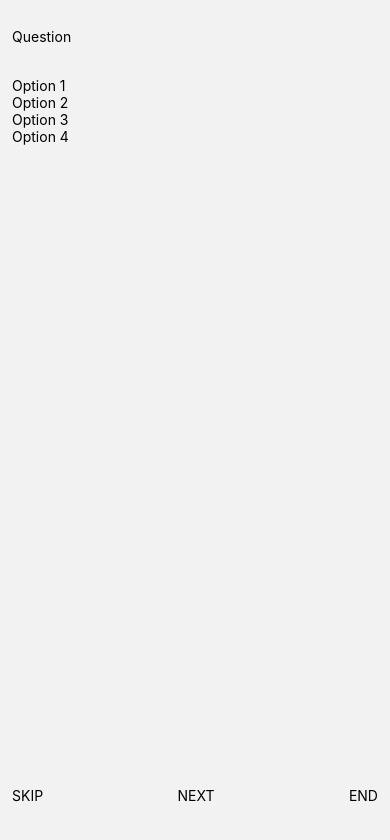
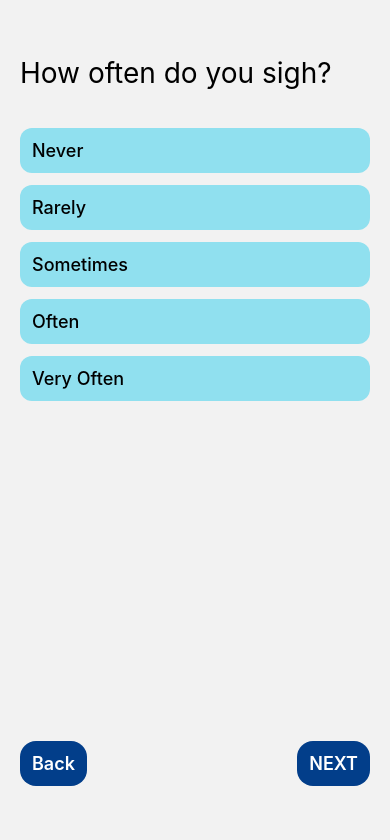
Before and after one commit to jewel22-ace/spiro_react, a React Native app in the folder Spiro_App/: screen /Quiz in a window 390 px wide. Shown: the top 840 px of the page. Built offline with nearby package versions, Linux system fonts and the light colour scheme.

Commit message:
Initial Commit

```diff
--- /dev/null
+++ b/Spiro_App/questions.json
@@ -0,0 +1,68 @@
+{
+    "Questions": [
+        {
+            "questionId": "1",
+            "question": "How often do you sigh?"
+        },
+        {
+            "questionId": "2",
+            "question": "How often do you feel tense or anxious?"
+        },
+        {
+            "questionId": "3",
+            "question": "How often do you yawn?"
+        },
+        {
+            "questionId": "4",
+            "question": "How often do you feel that you cannot get enough air?"
+        },
+        {
+            "questionId": "5",
+            "question": "How often do you feel dizzy or lightheaded?"
+        },
+        {
+            "questionId": "6",
+            "question": "How often do you feel tingling or numbness in your fingers, toes, or around your mouth?"
+        },
+        {
+            "questionId": "7",
+            "question": "How often do you feel a lump in your throat or tightness in your chest?"
+        },
+        {
+            "questionId": "8",
+            "question": "How often do you feel that you are not getting enough sleep?"
+        },
+        {
+            "questionId": "9",
+            "question": "How often do you feel easily fatigued or tired?"
+        },
+        {
+            "questionId": "10",
+            "question": "How often do you feel that your memory is not as good as it used to be?"
+        },
+        {
+            "questionId": "11",
+            "question": "How often do you have difficulty concentrating?"
+        },
+        {
+            "questionId": "12",
+            "question": "How often do you feel irritable or restless?"
+        },
+        {
+            "questionId": "13",
+            "question": "How often do you feel that your heart is pounding or racing?"
+        },
+        {
+            "questionId": "14",
+            "question": "How often do you experience sweating or flushing?"
+        },
+        {
+            "questionId": "15",
+            "question": "How often do you experience nausea or abdominal discomfort?"
+        },
+        {
+            "questionId": "16",
+            "question": "How often do you have dry mouth or throat?"
+        }
+    ]
+}
--- a/Spiro_App/screens/home.js
+++ b/Spiro_App/screens/home.js
@@ -30,6 +30,7 @@ const styles = StyleSheet.create({
     container: {
         paddingTop: 40,
         paddingHorizontal: 20,
+        height: '100%'
     },
 
     banner: {
@@ -40,13 +41,15 @@ const styles = StyleSheet.create({
     ban_cont: {
         justifyContent: 'center',
         alignItems: 'center',
+        flex: 1
     },
     button: {
         width: '100%',
-        backgroundColor: '#90E0EF',
+        backgroundColor: '#023E8A',
         padding: 20,
         borderRadius: 16,
         alignItems: 'center',
+        marginBottom: 30,
     },
     button_text: {
         fontSize: 24,
--- a/Spiro_App/screens/quiz.js
+++ b/Spiro_App/screens/quiz.js
@@ -1,37 +1,80 @@
 import { StatusBar } from 'expo-status-bar';
+import React, { useState } from 'react';
+import { useEffect } from 'react';
 import { StyleSheet, Text, TouchableOpacity, View } from 'react-native';
 
 const Quiz = ({ navigation }) => {
+    const [questions, setQuestions] = useState();
+    const [score, setScore] = useState();
+    const [ques_num, set_ques_num] = useState(0);
+    const getQuiz = async () => {
+        const data = require('../questions.json');
+        console.log(data.Questions);
+        console.log(data.Questions.length);
+        setQuestions(data.Questions)
+
+    };
+    useEffect(() => {
+        getQuiz();
+    }, []);
+
+    const handleNextPress = () => {
+        set_ques_num(ques_num + 1)
+        console.log('Next')
+        console.log(ques_num)
+    }
+    const handleBackPress = () => {
+        if (ques_num != 0) {
+            set_ques_num(ques_num - 1)
+            console.log('Back')
+            console.log(ques_num)
+        }
+
+    }
+
+    const handleOptionClick = (score) => {
+        console.log(score)
+    }
     return (
         <View style={styles.container}>
+            {questions && (<View style={styles.parent}>
                 <View style={styles.ques_cont}>
-                <Text>Question</Text>
+                    <Text style={styles.ques_text}>{questions[ques_num].question}</Text>
                 </View>
                 <View style={styles.opt_cont}>
-                <TouchableOpacity>
-                    <Text>Option 1</Text>
+                    <TouchableOpacity style={styles.opt_button}>
+                        <Text style={styles.opt_text} onPress={() => { handleOptionClick(ques_num) }}>Never</Text>
                     </TouchableOpacity>
-                <TouchableOpacity>
-                    <Text>Option 2</Text>
+                    <TouchableOpacity style={styles.opt_button}>
+                        <Text style={styles.opt_text}>Rarely</Text>
                     </TouchableOpacity>
-                <TouchableOpacity>
-                    <Text>Option 3</Text>
+                    <TouchableOpacity style={styles.opt_button}>
+                        <Text style={styles.opt_text}>Sometimes</Text>
                     </TouchableOpacity>
-                <TouchableOpacity>
-                    <Text>Option 4</Text>
+                    <TouchableOpacity style={styles.opt_button}>
+                        <Text style={styles.opt_text}>Often</Text>
+                    </TouchableOpacity>
+                    <TouchableOpacity style={styles.opt_button}>
+                        <Text style={styles.opt_text}>Very Often</Text>
                     </TouchableOpacity>
                 </View>
                 <View style={styles.bot_cont}>
-                <TouchableOpacity>
-                    <Text>SKIP</Text>
+                    <TouchableOpacity style={styles.button} onPress={handleBackPress}>
+                        <Text style={styles.button_text}>Back</Text>
                     </TouchableOpacity>
-                <TouchableOpacity onPress={() => navigation.navigate("Result")}>
-                    <Text>NEXT</Text>
+                    {ques_num != 15 &&
+                        <TouchableOpacity style={styles.button} onPress={handleNextPress}>
+                            <Text style={styles.button_text}>NEXT</Text>
                         </TouchableOpacity>
-                <TouchableOpacity onPress={() => navigation.navigate("Result")}>
-                    <Text>END</Text>
+                    }
+                    {ques_num == 15 &&
+                        <TouchableOpacity style={styles.button} onPress={() => navigation.navigate("Result")}>
+                            <Text style={styles.button_text}>RESULT</Text>
                         </TouchableOpacity>
+                    }
                 </View>
+            </View>)}
+
         </View>
     );
 }
@@ -39,8 +82,9 @@ export default Quiz;
 
 const styles = StyleSheet.create({
     container: {
-        padding: 12,
-        height: '100%',
+        paddingTop: 40,
+        paddingHorizontal: 20,
+        height: '100%'
     },
     ques_cont: {
         marginVertical: 16,
@@ -55,5 +99,39 @@ const styles = StyleSheet.create({
         justifyContent: 'space-between',
         flexDirection: 'row',
     },
+    button: {
+
+        backgroundColor: '#023E8A',
+        padding: 12,
+        borderRadius: 16,
+        alignItems: 'center',
+        marginBottom: 30,
+
+    },
+    button_text: {
+        fontSize: 18,
+        fontWeight: 600,
+        color: 'white',
+
+    },
+    ques_text: {
+        fontSize: 28,
+
+    },
+    opt_text: {
+        fontSize: 18,
+        fontWeight: '500',
+
+    },
+    opt_button: {
+        paddingVertical: 12,
+        marginVertical: 6,
+        backgroundColor: '#90E0EF',
+        paddingHorizontal: 12,
+        borderRadius: 12,
+    },
+    parent: {
+        height: '100%'
+    },
 
 });
```
Lines whose indentation alone changed are shown as unchanged.
